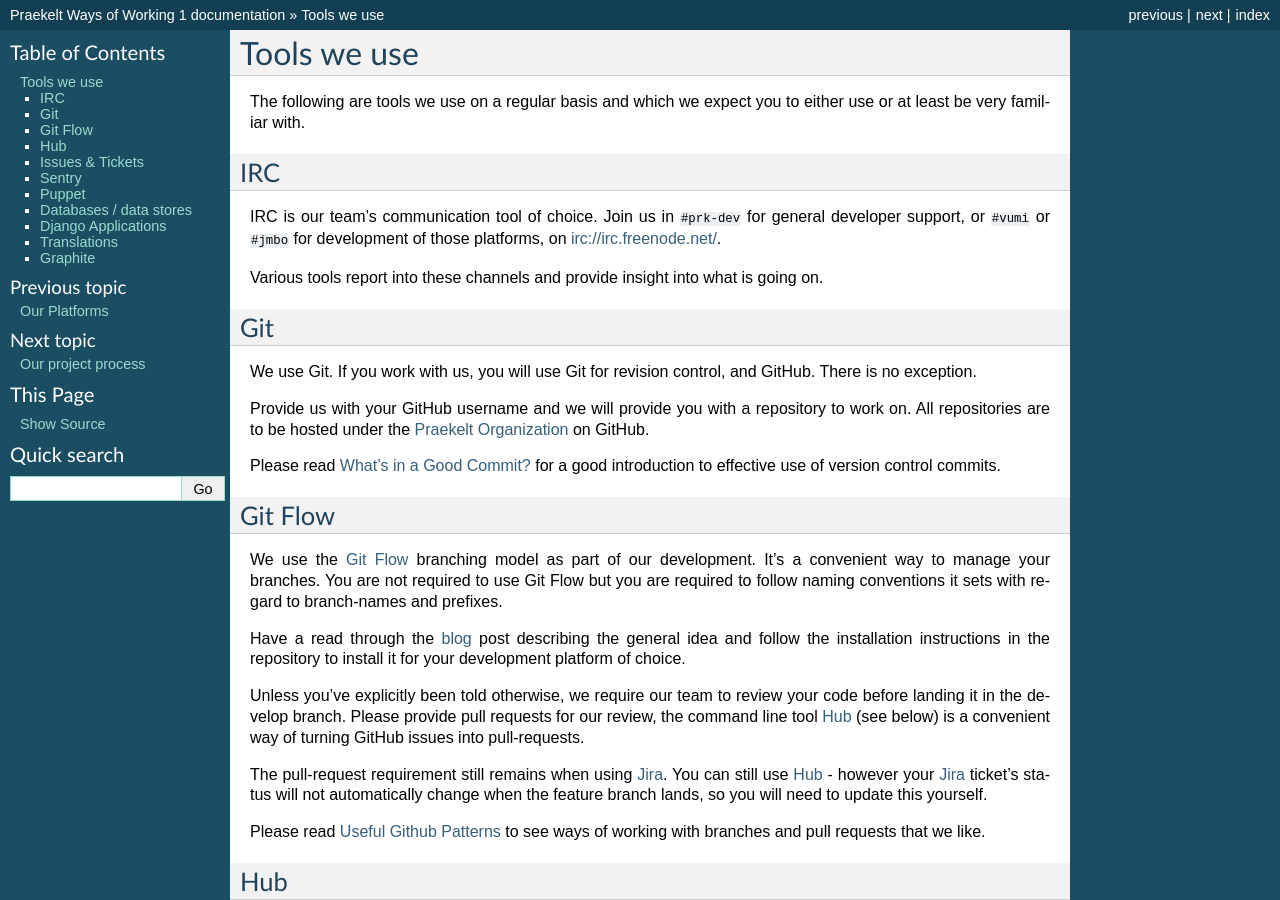
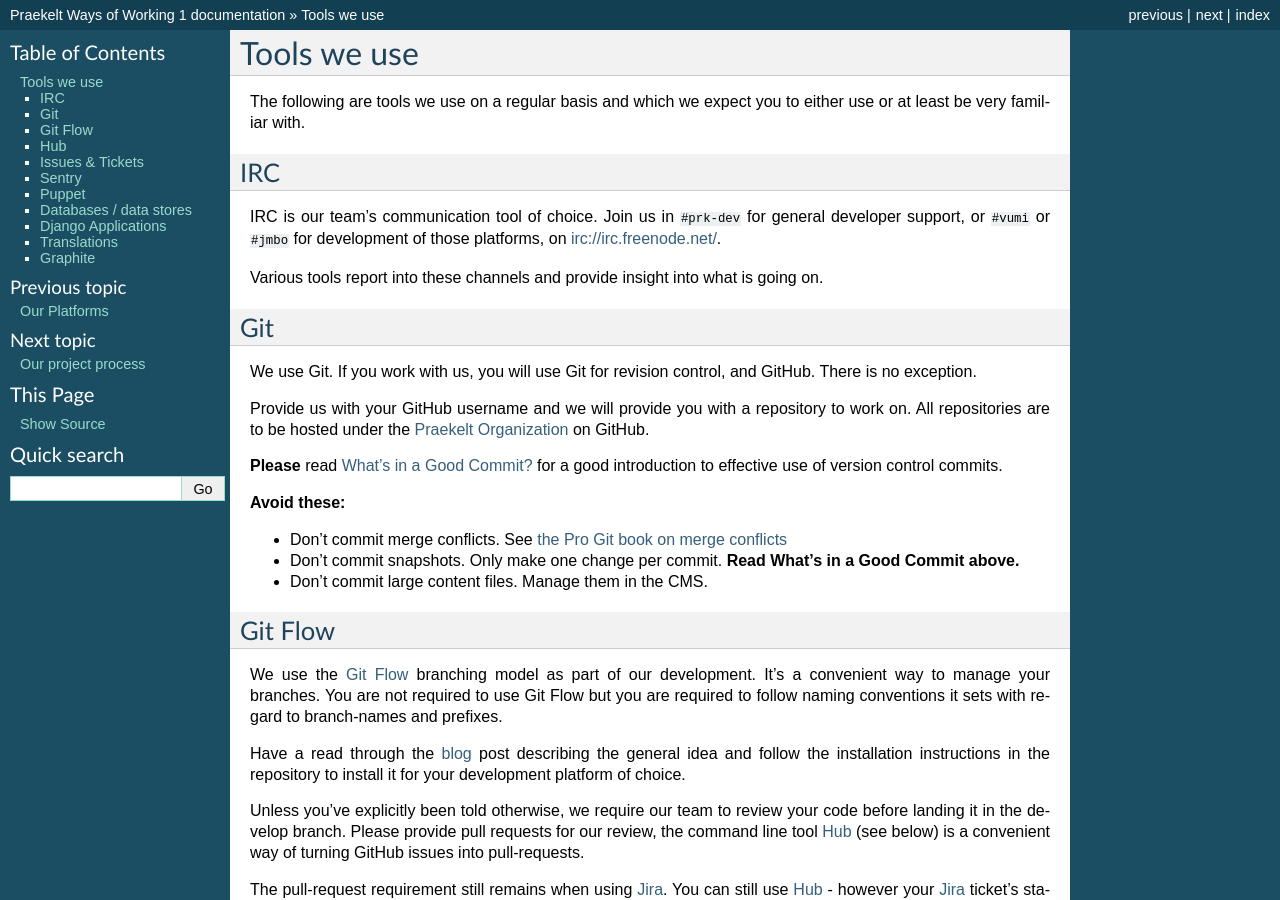
Before and after one commit to praekeltfoundation/ways-of-working, a Sphinx documentation site: the page built from docs/tools.rst, in a window 1280 px wide and 900 px high. Built offline with Sphinx 7.4.7, drawn with Linux system fonts in a browser that asks for light colours.

Commit message:
Emphasise not doing Bad Things in git.
Fixes #30

```diff
--- a/docs/tools.rst
+++ b/docs/tools.rst
@@ -24,8 +24,14 @@
 repository to work on. All repositories are to be hosted under the
 `Praekelt Organization`_ on GitHub.
 
-Please read `What's in a Good Commit? <http://dev.solita.fi/2013/07/04/whats-in-a-good-commit.html>`_
+**Please** read `What's in a Good Commit? <http://dev.solita.fi/2013/07/04/whats-in-a-good-commit.html>`_
 for a good introduction to effective use of version control commits.
+
+**Avoid these:**
+
+- Don't commit merge conflicts. See `the Pro Git book on merge conflicts <http://git-scm.com/book/en/Git-Branching-Basic-Branching-and-Merging#Basic-Merge-Conflicts>`_
+- Don't commit snapshots. Only make one change per commit. **Read What's in a Good Commit above.**
+- Don't commit large content files. Manage them in the CMS.
 
 Git Flow
 --------
```
